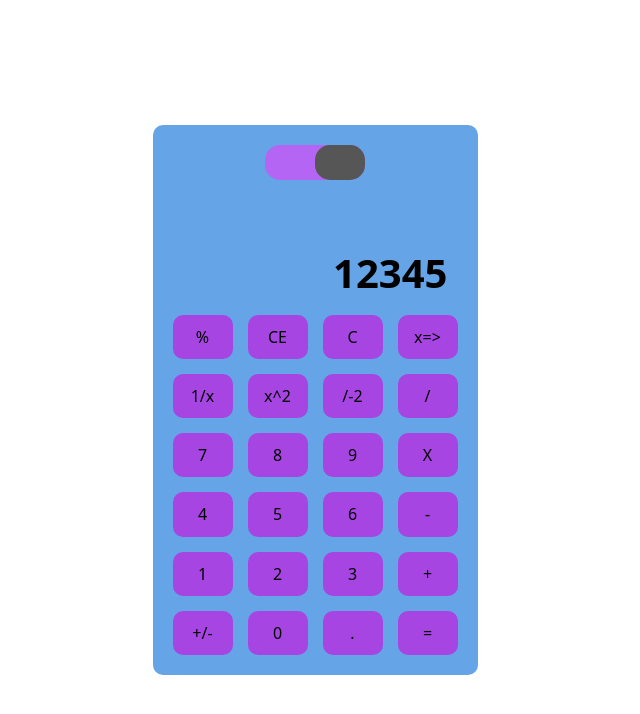
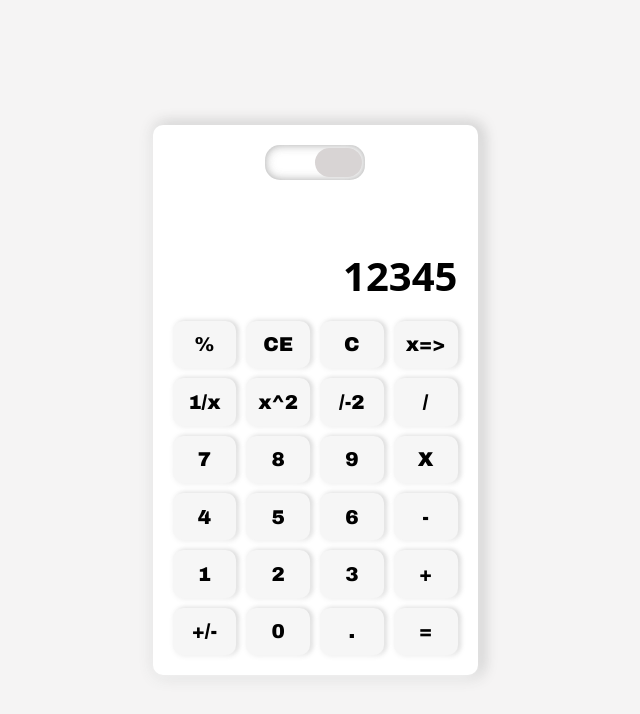
Before and after one commit to dpacoria21/calculatorApp, a plain HTML site: page index.html in a window 1280 px wide. Shown: the whole page, without its empty margins (325-965 px from the left). Drawn offline with Linux system fonts and the light colour scheme.

Commit message:
Se uso el light mode

```diff
--- a/style.css
+++ b/style.css
@@ -1,3 +1,6 @@
+
+@import url('https://fonts.googleapis.com/css2?family=Archivo+Black&display=swap');
+
 * {
     margin: 0;
     font-family: system-ui, -apple-system, BlinkMacSystemFont, 'Segoe UI', Roboto, Oxygen, Ubuntu, Cantarell, 'Open Sans', 'Helvetica Neue', sans-serif;
@@ -9,6 +12,7 @@
 }
 
 body {
+    background: #f5f4f4;
     min-height: 100vh;
     display: flex;
     align-items: center;
@@ -21,10 +25,12 @@ body {
     padding: 20px;
     height: 550px;
     border-radius: 10px;
-    background: #64a4e7;
+    background: #fff;
+    box-shadow: 0 3px 15px rgb(255, 255, 255),
+                3px 0 15px rgba(50, 50, 50, 0.4);
     display: grid;
     place-content: center;
-    gap: 15px;
+    gap: 10px;
     grid-template-columns: 1fr 1fr 1fr 1fr;
     grid-template-rows: 3.5fr 1fr 1fr 1fr 1fr 1fr 1fr;
     grid-template-areas:
@@ -42,7 +48,7 @@ body {
     display: flex;
     justify-content: flex-end;
     align-items: flex-end;
-    padding-right: 10px;
+    padding: 0px 0px 8px 0px;
     font-size: 40px;
     font-weight: bold;
     border-radius: 10px;
@@ -50,9 +56,11 @@ body {
 
 .change-light {
     position: absolute;
+    padding: 3px;
     width: 100px;
     height: 35px;
-    background: #b465f3;
+    box-shadow: 0px 0px 10px inset rgba(55, 55, 55, 0.4),
+                0px 0px 10px inset rgba(245, 245, 245, .5);
     left: calc(50% - 50px);
     top: 0px;
     border-radius: 15px;
@@ -65,15 +73,20 @@ body {
     width: 50%;
     height: 100%;
     border-radius: 15px;
-    background: #565656;
+    background: #d8d4d4;
     transition: .5s linear;
 }
 
 .button {
+    font-family: 'Archivo Black', sans-serif;
     display: flex;
     align-items: center;
     justify-content: center;
-    background: #a745e2;
+    font-size: 20px;
+    font-weight: 400;
+    background: #f6f6f6;
+    box-shadow: 0px 2px 10px rgba(255, 255, 255, 1),
+                2px 0px 5px rgba(95, 95, 95, 0.4);
     border-radius: 10px;
 }
 
```
